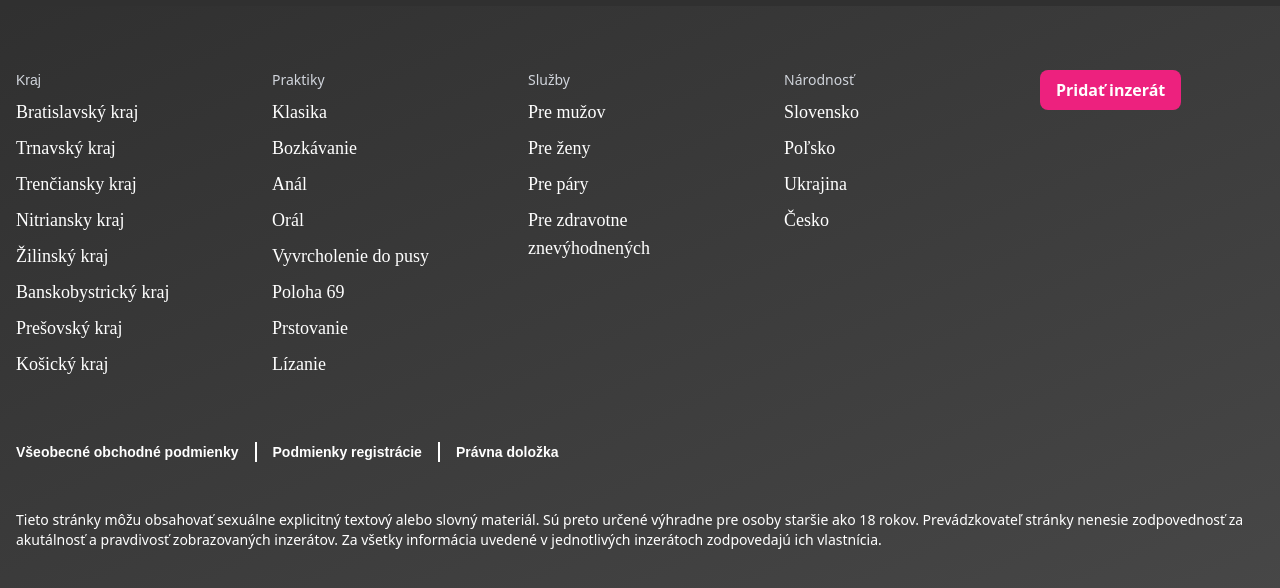
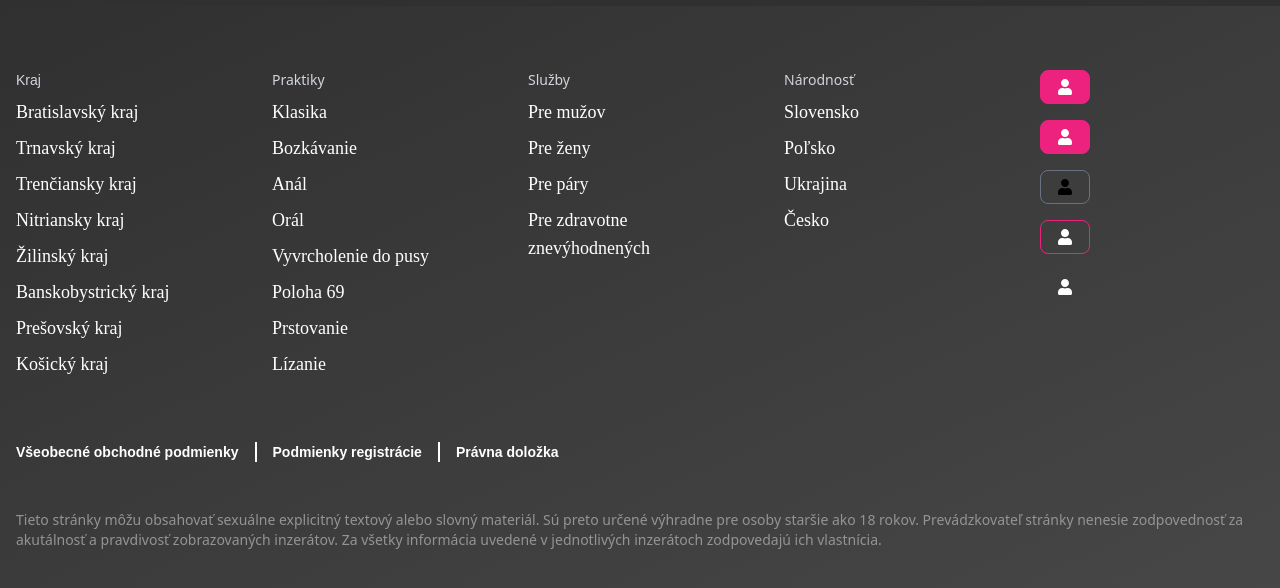
Before and after one commit to exclusive-website/exclusive-girls-ui, a Next.js app: page / in a window 1280 px wide. Shown: the part 3322-3910 px from the top of the page. Built offline with nearby package versions, Linux system fonts and the light colour scheme.

Commit message:
add mico btn component

```diff
--- a/app/components/layout/Footer.tsx
+++ b/app/components/layout/Footer.tsx
@@ -1,3 +1,8 @@
+"use client";
+
+import { FaUser } from "react-icons/fa";
+import Button from "../micros/Button";
+
 const regions = {
   CZ: [
     "Prague",
@@ -104,24 +109,51 @@ export default function Footer() {
             </div>
 
             <div className="flex flex-col items-start justify-top space-y-4">
-              <button className="bg-brand text-white py-2 px-4 rounded-lg font-bold hover:bg-brand-dark transition">
-                Pridať inzerát
-              </button>
+              <Button
+                onClick={() => console.log("Primary button clicked")}
+                type="primary"
+                hasIcon={true}
+                icon={<FaUser/>}
+              />
+              <Button
+                onClick={() => console.log("Primary button clicked")}
+                type="primary"
+                hasIcon={true}
+                icon={<FaUser/>}
+              />
+              <Button
+                onClick={() => console.log("Primary button clicked")}
+                type="secondary"
+                hasIcon={true}
+                icon={<FaUser/>}
+              />
+              <Button
+                onClick={() => console.log("Primary button clicked")}
+                type="primaryOutline"
+                hasIcon={true}
+                icon={<FaUser/>}
+              />
+              <Button
+                onClick={() => console.log("Primary button clicked")}
+                type="navbar"
+                hasIcon={true}
+                icon={<FaUser/>}
+              />
             </div>
           </div>
 
           <div className="grid grid-cols-3 md:flex py-8 border-b-text-gray-4">
-            <p className="font-semibold font-parkinsans px-4 text-sm text-white border-r-2 border-r-white text-center">
+            <p className="font-semibold font-parkinsans px-4 text-sm text-white hover:cursor-pointer border-r-2 border-r-white text-center">
               Všeobecné obchodné podmienky
             </p>
-            <p className="font-semibold font-parkinsans px-4 text-sm text-white border-r-2 border-r-white text-center">
+            <p className="font-semibold font-parkinsans px-4 text-sm text-white hover:cursor-pointer border-r-2 border-r-white text-center">
               Podmienky registrácie
             </p>
-            <p className="font-semibold font-parkinsans px-4 text-sm text-white ">
+            <p className="font-semibold font-parkinsans px-4 text-sm text-white hover:cursor-pointer">
               Právna doložka
             </p>
           </div>
-          <div className="flex py-4 text-gray-6 text-sm px-4">
+          <div className="flex py-4 text-text-gray2 text-sm px-4">
             Tieto stránky môžu obsahovať sexuálne explicitný textový alebo
             slovný materiál. Sú preto určené výhradne pre osoby staršie ako 18
             rokov. Prevádzkovateľ stránky nenesie zodpovednosť za akutálnosť a
--- /dev/null
+++ b/app/components/micros/Button.tsx
@@ -0,0 +1,76 @@
+import React from "react";
+import { FaBars } from "react-icons/fa";
+
+interface ButtonProps {
+  text?: string;
+  onClick: () => void;
+  type: "primary" | "secondary" | "primaryOutline" | "navbar";
+  icon?: React.ReactNode;
+  hasIcon?: boolean;
+}
+
+const styleTree: Record<string, string[]> = {
+  primary: [
+    "bg-brand",
+    "font-bold",
+    "text-white",
+    "py-2",
+    "hover:cursor-pointer",
+    "border",
+    "border-brand",
+  ],
+  secondary: [
+    "bg-transparent",
+    "text-black",
+    "py-2",
+    "hover:cursor-pointer",
+    "border",
+    "border-gray-500",
+  ],
+  primaryOutline: [
+    "bg-transparent",
+    "text-white",
+    "py-2",
+    "hover:cursor-pointer",
+    "border",
+    "border-brand",
+  ],
+  navbar: [
+    "bg-transparent",
+    "text-white",
+    "py-2",
+    "hover:cursor-pointer",
+    "border",
+    "border-transparent",
+  ],
+};
+
+const Button: React.FC<ButtonProps> = ({
+  text,
+  onClick,
+  type,
+  icon,
+  hasIcon,
+}) => {
+  const buttonStyle = styleTree[type];
+
+  return (
+    <button
+      type="button"
+      onClick={onClick}
+      className={`flex items-center justify-center space-x-2 px-4 py-2 rounded-lg font-semibold transition ${buttonStyle.join(
+        " "
+      )}`}
+    >
+      {/* Render icon only if icon is provided */}
+      {hasIcon && icon && (
+        <span className="w-4 h-4">{icon}</span>
+      )}
+
+      {/* Render text only if text is provided */}
+      {text && <span>{text}</span>}
+    </button>
+  );
+};
+
+export default Button;
```
Also changed, not shown: app/components/micros/PrimaryBtn.tsx (deleted), app/components/micros/SecondaryBtn.tsx (deleted), app/components/micros/TertiaryBtn.tsx (deleted).
